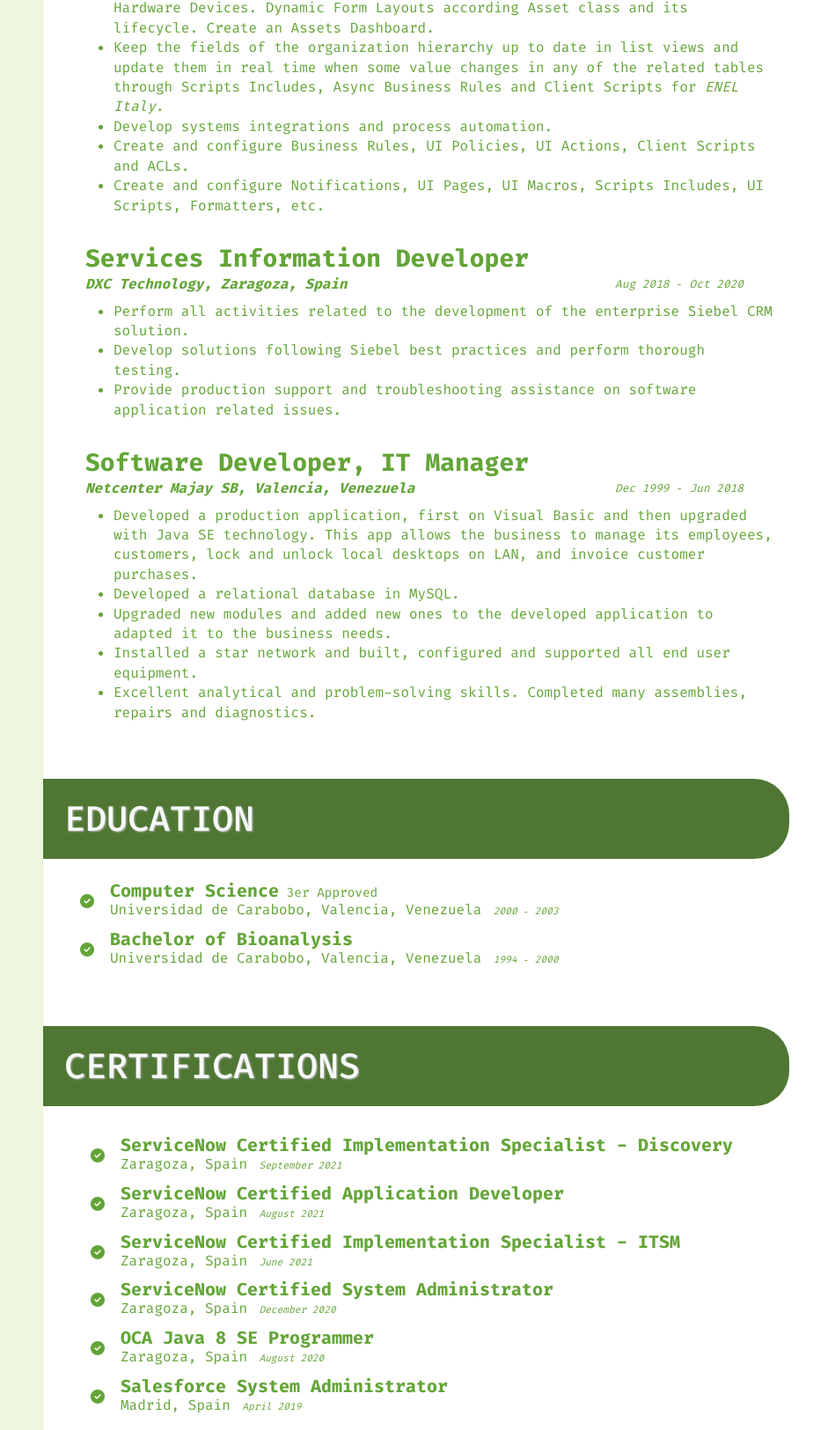
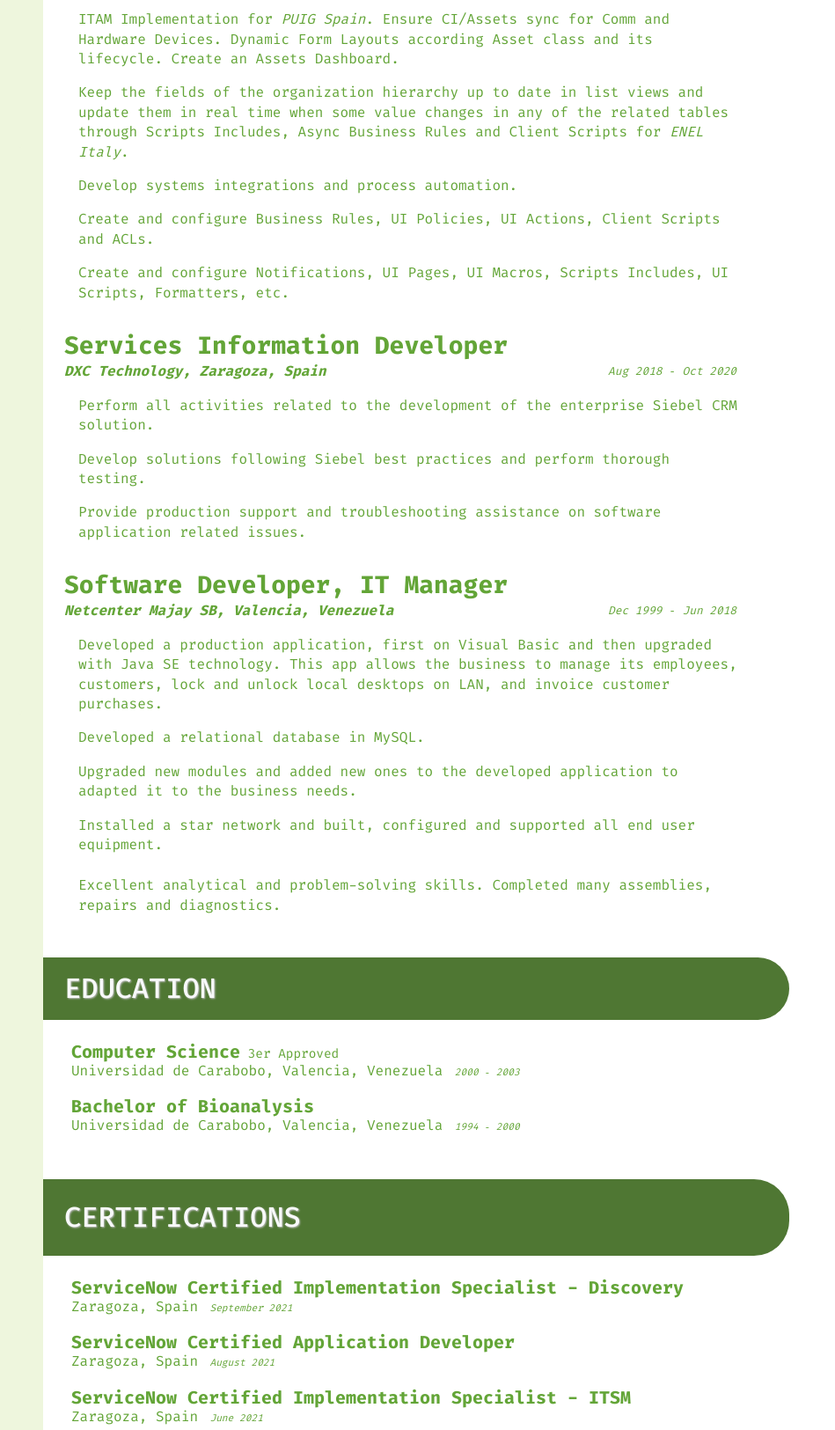
Before and after one commit to BernardZgzDev/pandadev-webpack, a website built with webpack: page src/index.html in a window 1280 px wide. Shown: the part 615-2240 px from the top of the page at 88% size, 375-1324 px from the left, 949 px wide, since content can reach past the window. Built offline with nearby package versions, Linux system fonts and the light colour scheme.

Commit message:
2022-02-13: Unstyled lists and styles enhacements

```diff
--- a/src/index.html
+++ b/src/index.html
@@ -7,18 +7,25 @@
     <meta name="keywords" content="Web Development, ServiceNow Developer, JavaScript">
     <meta name="author" content="Bernard Armando Morales Nicola">
     <meta name="viewport" content="width=device-width, initial-scale=1.0">
+
     <link rel="icon" type="image/png" href="assets/img/favicon.png" sizes="64x64">
     <!-- <link rel="stylesheet" href="css/styles.css">   -->
     <link rel="preconnect" href="https://fonts.gstatic.com">
     <link href="https://fonts.googleapis.com/css2?family=Fira+Code:wght@300;400;500;600;700&display=swap" rel="stylesheet">
     <link href="https://fonts.googleapis.com/css2?family=Roboto:wght@100;300;400;500;700;900&display=swap" rel="stylesheet">
-  <link href="https://cdn.jsdelivr.net/npm/bootstrap@5.0.0-beta3/dist/css/bootstrap.min.css" rel="stylesheet" integrity="sha384-eOJMYsd53ii+scO/bJGFsiCZc+5NDVN2yr8+0RDqr0Ql0h+rP48ckxlpbzKgwra6" crossorigin="anonymous">
+    <link href="https://cdn.jsdelivr.net/npm/bootstrap@5.1.3/dist/css/bootstrap.min.css" rel="stylesheet" integrity="sha384-1BmE4kWBq78iYhFldvKuhfTAU6auU8tT94WrHftjDbrCEXSU1oBoqyl2QvZ6jIW3" crossorigin="anonymous">
     <link rel="stylesheet" href="https://cdn.jsdelivr.net/npm/bootstrap-icons@1.8.1/font/bootstrap-icons.css">
+
+    <!-- Scripts -->
+    <script src="https://cdn.jsdelivr.net/npm/bootstrap@5.1.3/dist/js/bootstrap.bundle.min.js" integrity="sha384-ka7Sk0Gln4gmtz2MlQnikT1wXgYsOg+OMhuP+IlRH9sENBO0LRn5q+8nbTov4+1p" crossorigin="anonymous"></script>
+    <script src="https://kit.fontawesome.com/4e690c2d79.js" crossorigin="anonymous"></script>
+    <script src="https://ajax.googleapis.com/ajax/libs/jquery/3.5.1/jquery.min.js"></script>
+    <!-- <script src="js/scripts.js"></script>  -->
 
 </head>
 <body>
 
-    <a class="float" href="assets/pdf/bamn-resume.pdf" target="_blank"><i class="bi bi-cloud-arrow-down float-icon"></i></a>
+    <a class="float-button" href="assets/pdf/bamn-resume.pdf" target="_blank"><i class="bi bi-cloud-arrow-down float-icon"></i></a>
 
     <main class="container-fluid altura g-0 pe-2">
 
@@ -367,7 +374,7 @@
             <!-- Principal <<Columna Derecha>> -->
             <article class="col-md-8 ps-0 principal">
 
-                <header class="header container-fluid ms-2 mt-4">
+                <header class="header container mt-4">
                     <h1 class="text-uppercase ps-1 ps-md-4 mt-3" id="nombre"><span class="first-letter">b</span>ernard <span class="first-letter">m</span>orales</h1>
                     <h3 class="text-uppercase ps-1 ps-md-4" id="titulo">software developer</h3>
                 </header>
@@ -375,58 +382,61 @@
                 <!-- Work Experience -->
                 <section>
 
-                    <header id="work-experience" class="seccion text-uppercase text-light mt-4 mt-md-5 py-3 py-md-4 ps-4">work experience</header>
+                    <div class="container">
 
-                    <div class="container">
-                        <div class="row mt-4 ps-3 ps-md-5">
+                        <header id="work-experience" class="seccion text-uppercase text-light mt-4 mt-md-5 py-3 py-md-4">
+                            <h2 class="mb-0 ps-1 ps-md-4">work experience</h2>
+                        </header>
+
+                        <div class="row mt-4 ps-2 ps-md-4 pe-2">
                             <h3 class="fw-bold mb-0">Business Consulting II - ServiceNow Developer</h3>
                             <div class="d-md-flex w-100 pe-lg-5 justify-content-between align-items-center fst-italic">
                                 <p class="fw-bold  mb-0">DXC Technology, Zaragoza, Spain</p>
                                 <small class="pe-md-3 muted d-block">Oct 2020 &dash; Present</small>
                             </div>
                             <div class="work-experience-details mt-2">
-                                <ul>
-                                    <li>Asset Management Implementation for <span class="org-name">Acciona-Spain</span> from scratch. Additionally, I developed a dashboard based on database views with interactive filters and content blocks, using Session Storage to maintain the state of the filters when the dashboard tab changes. I developed a UI Macro / UI Formatter to get Information about Billable CIs from any CI form. I developed some UI Actions to link a Contract with a CI and have the possibility to replicate this towards its Asset.</li>
-                                    <li>Developed a privately scoped application from scratch to centrally maintain key information of our customers, proyects and proposals. Create a Dashboard to include relevant reports.</li>
-                                    <li>ITAM Implementation for <span class="org-name">PUIG Spain</span>. Ensure CI/Assets sync for Comm and Hardware Devices. Dynamic Form Layouts according Asset class and its lifecycle. Create an Assets Dashboard.</li>
-                                    <li>Keep the fields of the organization hierarchy up to date in list views and update them in real time when some value changes in any of the related tables through Scripts Includes, Async Business Rules and Client Scripts for <span class="org-name">ENEL Italy</span>.</li>
-                                    <li>Develop systems integrations and process automation.</li>
-                                    <li>Create and configure Business Rules, UI Policies, UI Actions, Client Scripts and ACLs.</li>
-                                    <li>Create and configure Notifications, UI Pages, UI Macros, Scripts Includes, UI Scripts, Formatters, etc.</li>
+                                <ul class="list-unstyled">
+                                    <li class="pt-2 ps-2 ps-lg-3 pe-3 pe-lg-5 pb-3">Asset Management Implementation for <span class="org-name">Acciona-Spain</span> from scratch. Additionally, I developed a dashboard based on database views with interactive filters and content blocks, using Session Storage to maintain the state of the filters when the dashboard tab changes. I developed a UI Macro / UI Formatter to get Information about Billable CIs from any CI form. I developed some UI Actions to link a Contract with a CI and have the possibility to replicate this towards its Asset.</li>
+                                    <li class="ps-2 ps-lg-3 pe-3 pe-lg-5 pb-3">Developed a privately scoped application from scratch to centrally maintain key information of our customers, proyects and proposals. Create a Dashboard to include relevant reports.</li>
+                                    <li class="ps-2 ps-lg-3 pe-3 pe-lg-5 pb-3">ITAM Implementation for <span class="org-name">PUIG Spain</span>. Ensure CI/Assets sync for Comm and Hardware Devices. Dynamic Form Layouts according Asset class and its lifecycle. Create an Assets Dashboard.</li>
+                                    <li class="ps-2 ps-lg-3 pe-3 pe-lg-5 pb-3">Keep the fields of the organization hierarchy up to date in list views and update them in real time when some value changes in any of the related tables through Scripts Includes, Async Business Rules and Client Scripts for <span class="org-name">ENEL Italy</span>.</li>
+                                    <li class="ps-2 ps-lg-3 pe-3 pe-lg-5 pb-3">Develop systems integrations and process automation.</li>
+                                    <li class="ps-2 ps-lg-3 pe-3 pe-lg-5 pb-3">Create and configure Business Rules, UI Policies, UI Actions, Client Scripts and ACLs.</li>
+                                    <li class="ps-2 ps-lg-3 pe-3 pe-lg-5">Create and configure Notifications, UI Pages, UI Macros, Scripts Includes, UI Scripts, Formatters, etc.</li>
                                 </ul>
                             </div>
                         </div>
                     </div>
 
-                    <div class="row mt-3 ps-3 ps-md-5 ">
+                    <div class="row mt-3 ps-2 ps-md-4 pe-2">
                         <h3 class="fw-bold mb-0">Services Information Developer</h3>
                         <div class="d-md-flex w-100 pe-lg-5 justify-content-between align-items-center fst-italic">
                             <p class="fw-bold  mb-0">DXC Technology, Zaragoza, Spain</p>
                             <small class="pe-md-3 muted d-block">Aug 2018 &dash; Oct 2020</small>
                         </div>
                         <div class="work-experience-details mt-2">
-                            <ul>
-                                <li>Perform all activities related to the development of the enterprise Siebel CRM solution.</li>
-                                <li>Develop solutions following Siebel best practices and perform thorough testing.</li>
-                                <li>Provide production support and troubleshooting assistance on software application related issues.</li>
+                            <ul class="list-unstyled">
+                                <li class="pt-2 ps-2 ps-lg-3 pe-3 pe-lg-5 pb-3">Perform all activities related to the development of the enterprise Siebel CRM solution.</li>
+                                <li class="ps-2 ps-lg-3 pe-3 pe-lg-5 pb-3">Develop solutions following Siebel best practices and perform thorough testing.</li>
+                                <li class="ps-2 ps-lg-3 pe-3 pe-lg-5">Provide production support and troubleshooting assistance on software application related issues.</li>
                             </ul>
                         </div>
                     </div>
 
-                    <div class="row mt-3 ps-3 ps-md-5 ">
+                    <div class="row mt-3 ps-2 ps-md-4 pe-2">
                         <h3 class="fw-bold mb-0">Software Developer, IT Manager</h3>
                         <div class="d-md-flex w-100 pe-lg-5 justify-content-between align-items-center fst-italic">
                             <p class="fw-bold  mb-0">Netcenter Majay SB, Valencia, Venezuela</p>
                             <small class="pe-md-3 muted d-block">Dec 1999 &dash; Jun 2018</small>
                         </div>
                         <div class="work-experience-details mt-2">
-                            <ul>
-                                <li>Developed a production application, first on Visual Basic and then upgraded with Java SE technology.
+                            <ul class="list-unstyled mb-0">
+                                <li class="pt-2 ps-2 ps-lg-3 pe-3 pe-lg-5 pb-3">Developed a production application, first on Visual Basic and then upgraded with Java SE technology.
                                     This app allows the business to manage its employees, customers, lock and unlock local desktops on LAN, and invoice customer purchases.</li>
-                                <li>Developed a relational database in MySQL.</li>
-                                <li>Upgraded new modules and added new ones to the developed application to adapted it to the business needs.</li>
-                                <li>Installed a star network and built, configured and supported all end user equipment.</li>
-                                <li>Excellent analytical and problem-solving skills. Completed many assemblies, repairs and diagnostics.</li>
+                                <li class="ps-2 ps-lg-3 pe-3 pe-lg-5 pb-3">Developed a relational database in MySQL.</li>
+                                <li class="ps-2 ps-lg-3 pe-3 pe-lg-5 pb-3">Upgraded new modules and added new ones to the developed application to adapted it to the business needs.</li>
+                                <li class="ps-2 ps-lg-3 pe-3 pe-lg-5 pb-3">Installed a star network and built, configured and supported all end user equipment.</li>
+                                <li class="pt-2 ps-2 ps-lg-3 pe-3 pe-lg-5">Excellent analytical and problem-solving skills. Completed many assemblies, repairs and diagnostics.</li>
                             </ul>
                         </div>
                     </div>
@@ -434,24 +444,23 @@
 
                 <!-- Education -->
                 <section>
-                    <header id="education" class="seccion text-uppercase text-light mt-4 mt-md-5 py-3 py-md-4 ps-4">education</header>
+                    <header id="education" class="seccion text-uppercase text-light mt-3 mt-md-5 py-3 py-md-3">
+                        <h2 class="mb-0 ps-1 ps-md-4">education</h2>
+                    </header>
 
                     <div class="container">
-                        <div class="row mt-4 ps-3 ps-md-5">
-                            <ul class="fa-ul">
+                        <div class="row mt-3 ps-2 ps-md-4 pe-2">
+                            <ul class="list-unstyled mb-0">
 
-                                <li class="centrar-vineta">
-                                    <span class="fa-li">
+                                <li class="ps-2 pb-3 mt-2">
+                                    <!-- <span class="fa-li">
                                         <i class="fas fa-check-circle vineta"></i>
-                                    </span>
+                                    </span> -->
                                     <h5 class="fw-bold mb-0">Computer Science<span class="note-muted"> 3er Approved</span></h5>
                                     <p class="site mb-0">Universidad de Carabobo, Valencia, Venezuela<span class="year fst-italic">&nbsp;&nbsp;2000 &dash; 2003</span></p>
                                 </li>
 
-                                <li class="centrar-vineta mt-2">
-                                    <span class="fa-li">
-                                        <i class="fas fa-check-circle vineta"></i>
-                                    </span>
+                                <li class="ps-2">
                                     <h5 class="fw-bold mb-0">Bachelor of Bioanalysis</h5>
                                     <p class="site mb-0">Universidad de Carabobo, Valencia, Venezuela<span class="year fst-italic">&nbsp;&nbsp;1994 &dash; 2000</span></p>
                                 </li>
@@ -463,57 +472,44 @@
 
                 <!-- Certifications -->
                 <section>
-                    <header id="certifications" class="seccion text-uppercase text-light mt-4 mt-md-5 py-3 py-md-4 ps-4">certifications</header>
+                    <header id="certifications" class="seccion text-uppercase text-light mt-4 mt-md-5 py-3 py-md-4">
+                        <h2 class="mb-0 ps-1 ps-md-4">certifications</h2>
+                    </header>
 
-                    <div class="container">
-                        <div class="row mt-4 ps-3 ps-md-5">
+                    <div class="container mb-5">
+                        <div class="row mt-3 ps-2 ps-md-4 pe-2">
                             <nav>
-                                <ul class="fa-ul">
+                                <ul class="list-unstyled mb-0">
 
-                                    <li class="centrar-vineta mt-2">
-                                        <span class="fa-li">
+                                    <li class="centrar-vineta mt-2 mb-3 ps-2">
+                                        <!-- <span class="fa-li">
                                             <i class="fas fa-check-circle vineta"></i>
-                                        </span>
+                                        </span> -->
                                         <a href="#" data-bs-toggle="modal" data-bs-target="#modal-snow-discovery"><h5 class="fw-bold mb-0">ServiceNow Certified Implementation Specialist - Discovery</h5></a>
                                         <p class="site mb-0">Zaragoza, Spain<span class="year fst-italic">&nbsp;&nbsp;September 2021</span></p>
                                     </li>
 
-                                    <li class="centrar-vineta mt-2">
-                                        <span class="fa-li">
-                                            <i class="fas fa-check-circle vineta"></i>
-                                        </span>
+                                    <li class="centrar-vineta mb-3 ps-2">
                                         <a href="#" data-bs-toggle="modal" data-bs-target="#modal-snow-cad"><h5 class="fw-bold mb-0">ServiceNow Certified Application Developer</h5></a>
                                         <p class="site mb-0">Zaragoza, Spain<span class="year fst-italic">&nbsp;&nbsp;August 2021</span></p>
                                     </li>
 
-                                    <li class="centrar-vineta mt-2">
-                                        <span class="fa-li">
-                                            <i class="fas fa-check-circle vineta"></i>
-                                        </span>
+                                    <li class="centrar-vineta mb-3 ps-2">
                                         <a href="#" data-bs-toggle="modal" data-bs-target="#modal-snow-cis-itsm"><h5 class="fw-bold mb-0">ServiceNow Certified Implementation Specialist - ITSM</h5></a>
                                         <p class="site mb-0">Zaragoza, Spain<span class="year fst-italic">&nbsp;&nbsp;June 2021</span></p>
                                     </li>
 
-                                    <li class="centrar-vineta mt-2">
-                                        <span class="fa-li">
-                                            <i class="fas fa-check-circle vineta"></i>
-                                        </span>
+                                    <li class="centrar-vineta mb-3 ps-2">
                                         <a href="#" data-bs-toggle="modal" data-bs-target="#modal-snow-admin"><h5 class="fw-bold mb-0">ServiceNow Certified System Administrator</h5></a>
                                         <p class="site mb-0">Zaragoza, Spain<span class="year fst-italic">&nbsp;&nbsp;December 2020</span></p>
                                     </li>
 
-                                    <li class="centrar-vineta mt-2">
-                                        <span class="fa-li">
-                                            <i class="fas fa-check-circle vineta"></i>
-                                        </span>
+                                    <li class="centrar-vineta mb-3 ps-2">
                                         <a href="#" data-bs-toggle="modal" data-bs-target="#modal-oca-java-8"><h5 class="fw-bold mb-0">OCA Java 8 SE Programmer</h5></a>
                                         <p class="site mb-0">Zaragoza, Spain<span class="year fst-italic">&nbsp;&nbsp;August 2020</span></p>
                                     </li>
 
-                                    <li class="centrar-vineta mt-2">
-                                        <span class="fa-li">
-                                            <i class="fas fa-check-circle vineta"></i>
-                                        </span>
+                                    <li class="centrar-vineta ps-2">
                                         <a href="#" data-bs-toggle="modal" data-bs-target="#modal-salesforce"><h5 class="fw-bold mb-0">Salesforce System Administrator</h5></a>
                                         <p class="site mb-0">Madrid, Spain<span class="year fst-italic">&nbsp;&nbsp;April 2019</span></p>
                                     </li>
@@ -577,14 +573,5 @@
         </div>
     </main>
 
-
-
-
-    <!-- Scripts -->
-    <script src="https://cdn.jsdelivr.net/npm/bootstrap@5.0.0-beta3/dist/js/bootstrap.bundle.min.js" integrity="sha384-JEW9xMcG8R+pH31jmWH6WWP0WintQrMb4s7ZOdauHnUtxwoG2vI5DkLtS3qm9Ekf" crossorigin="anonymous"></script>
-    <script src="https://kit.fontawesome.com/4e690c2d79.js" crossorigin="anonymous"></script>
-    <script src="https://ajax.googleapis.com/ajax/libs/jquery/3.5.1/jquery.min.js"></script>
-    <!-- <script src="js/scripts.js"></script>  -->
-
 </body>
 </html>
--- a/src/js/component.js
+++ b/src/js/component.js
@@ -63,9 +63,9 @@
 
 		$(window).scroll(function() {
 			if ($(this).scrollTop() > 0) {
-				$('.float').fadeOut();
+				$('.float-button').fadeOut();
 			} else {
-				$('.float').fadeIn();
+				$('.float-button').fadeIn();
 			}
 		});
 	}
```
Also changed, not shown: src/css/component.css (+4 -3 lines). Lines whose indentation alone changed are shown as unchanged.
